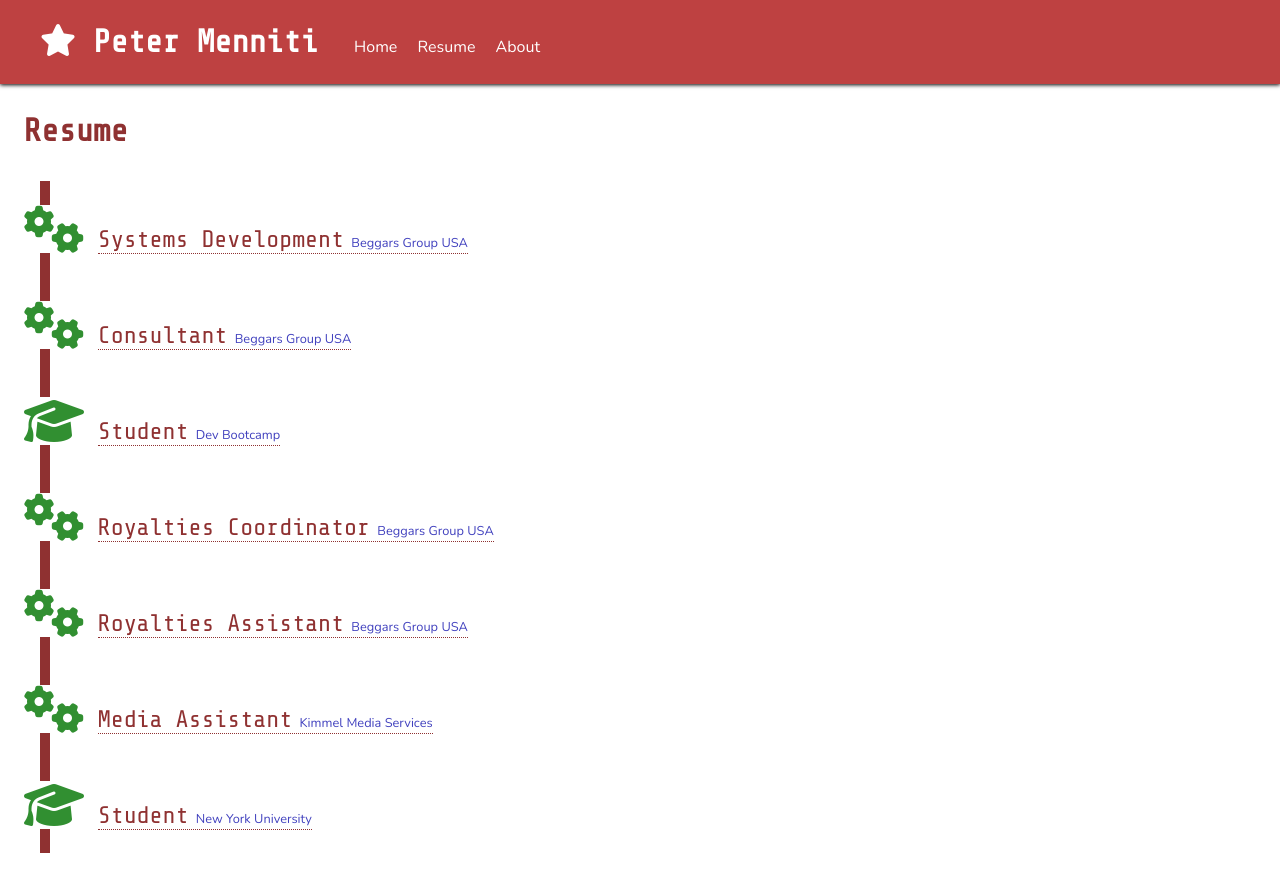
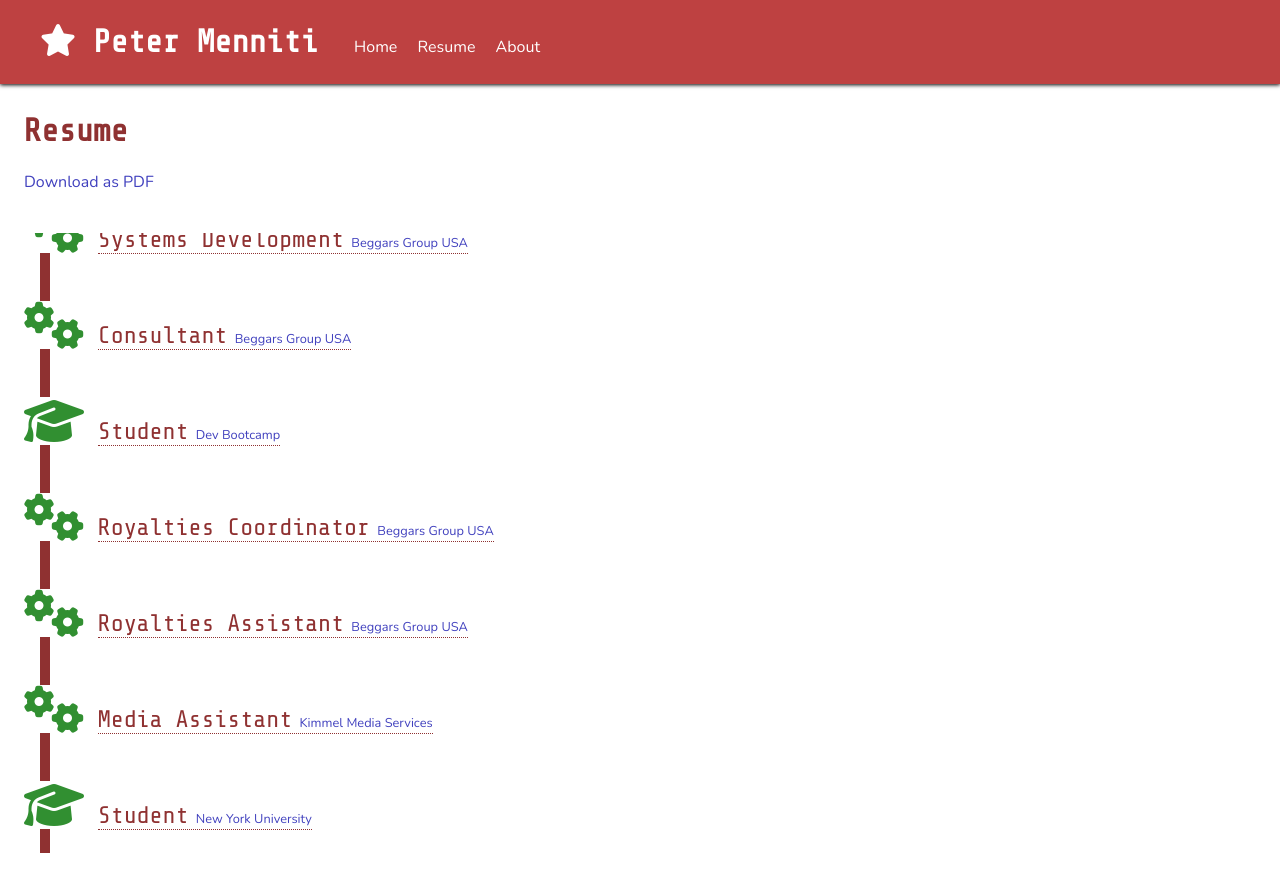
Before and after one commit to petermrecords/personalsite, a Jekyll site: the page built from resume.html, in a window 1280 px wide. Shown: the top 892 px of the page. Built offline with Jekyll 4.4.1, drawn with Linux system fonts in a browser that asks for light colours; nearby versions of some CDN libraries.

Commit message:
add downloadable pdf to resume page

```diff
--- a/resume.html
+++ b/resume.html
@@ -8,7 +8,8 @@ title: "Resume"
   <div class="title-section">
     <div class="wrapper">
       <h1 class="page-title">Resume</h1>
-    </div>
+      <p id="resume-download-button"><a href="{{ "download/petermenniti_resume_20200121.pdf" | relative_url }}">Download as PDF</a>
+    </div></p>
   </div>
   <div class="wrapper">
     <div id="content">
```
Also changed, not shown: 1 other file.
